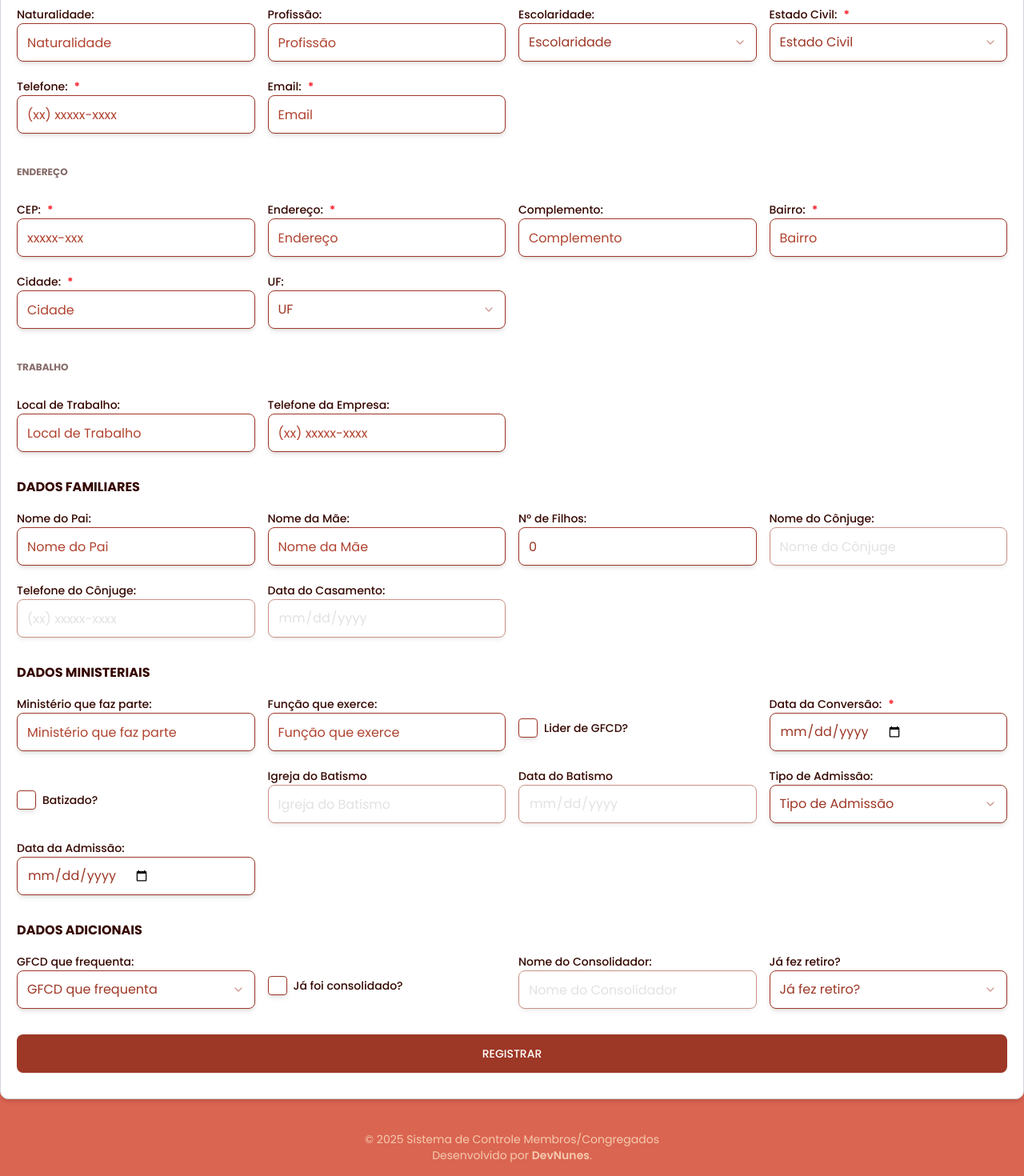
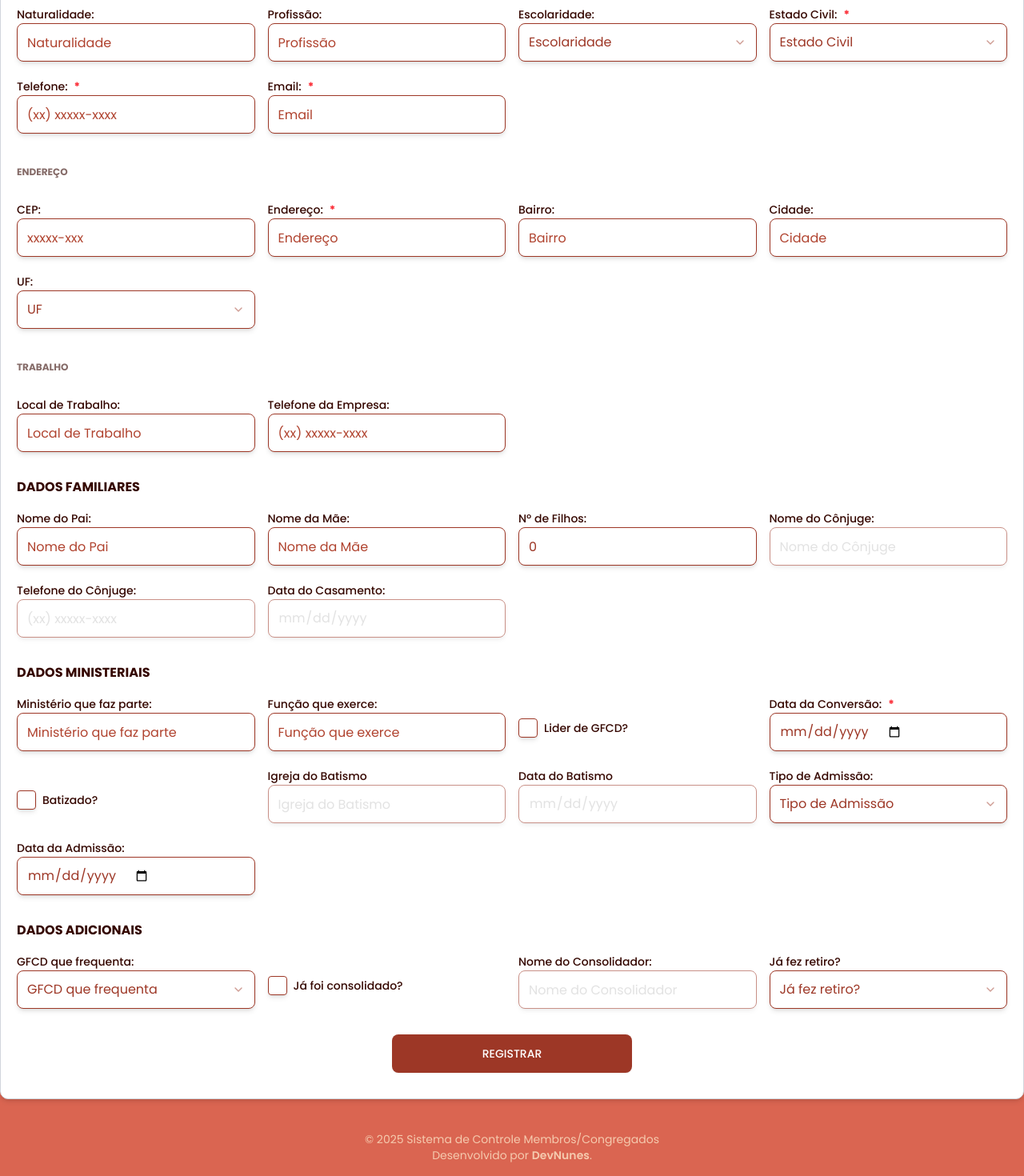
Before and after one commit to vitchin/controle-membros-congregados-project, a Next.js app: page /register in a window 1280 px wide. Shown: the part 392-1862 px from the top of the page at 80% size. Built offline with nearby package versions, Linux system fonts and the light colour scheme.

Commit message:
[feat] ajustes register.tsx

```diff
--- a/src/app/components/register.tsx
+++ b/src/app/components/register.tsx
@@ -16,7 +16,7 @@ const initialFormData = {
   pai: "", mae: "", numFilhos: 0, ministerio: "", ministerioFunc: "",
   gfcdLider: false, dtBatismo: "", batizado: false, igrejaBatizado: "",
   dtAdmissao: "", tipoAdmissao: "", dtConversao: "", gfcdFrequentado: "",
-  gfcdConsolidado: false, nomeConsolidador: "", retiro: "", profissao: "", complemento: ""
+  gfcdConsolidado: false, nomeConsolidador: "", retiro: "", profissao: ""
 };
 
 type FormDataKey = keyof typeof initialFormData;
@@ -155,13 +155,12 @@ export function Register() {
         <h4 className="my-8 text-xs text-[#33070198] font-bold select-none">ENDEREÇO</h4>
         <div className={inputstyle}>
           <div>
-            <FormInput id="cep" label="CEP:" placeholder="xxxxx-xxx" type="text" required value={formData.cep} onChange={handleInputChange} onBlur={handleCepBlur} />
+            <FormInput id="cep" label="CEP:" placeholder="xxxxx-xxx" type="text" value={formData.cep} onChange={handleInputChange} onBlur={handleCepBlur} />
             {cepError && <p className="text-red-500 text-xs mt-1">{cepError}</p>}
           </div>
           <FormInput id="endereco" label="Endereço:" placeholder="Endereço" type="text" required value={formData.endereco} onChange={handleInputChange} />
-          <FormInput id="complemento" label="Complemento:" placeholder="Complemento" type="text" value={formData.complemento} onChange={handleInputChange} />
-          <FormInput id="bairro" label="Bairro:" placeholder="Bairro" type="text" required value={formData.bairro} onChange={handleInputChange} />
-          <FormInput id="cidade" label="Cidade:" placeholder="Cidade" type="text" required value={formData.cidade} onChange={handleInputChange} />
+          <FormInput id="bairro" label="Bairro:" placeholder="Bairro" type="text" value={formData.bairro} onChange={handleInputChange} />
+          <FormInput id="cidade" label="Cidade:" placeholder="Cidade" type="text" value={formData.cidade} onChange={handleInputChange} />
           <FormSelect id="uf" placeholder="UF" label="UF:" value={formData.uf} onChange={(value) => handleSelectChange('uf', value)} options={estadosBrasil}/>
         </div>
         <h4 className="my-8 text-xs text-[#33070198] font-bold select-none">TRABALHO</h4>
@@ -215,7 +214,7 @@ export function Register() {
               VOLTAR PARA A TABELA
             </Button>
           )}
-          <Button id="btn-register" className="w-full" type="submit">
+          <Button id="btn-register" className="lg:max-w-[300px] md:max-w-[200px] sm:w-full" type="submit">
             {isEditMode ? "CONFIRMAR" : "REGISTRAR"}
           </Button>
         </div>
```
